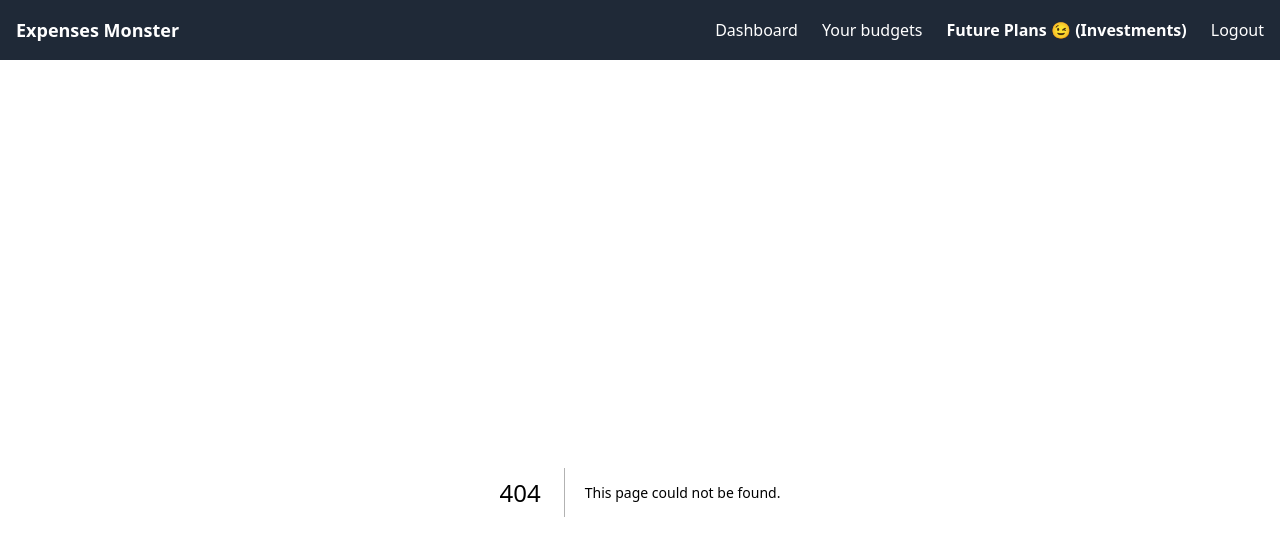
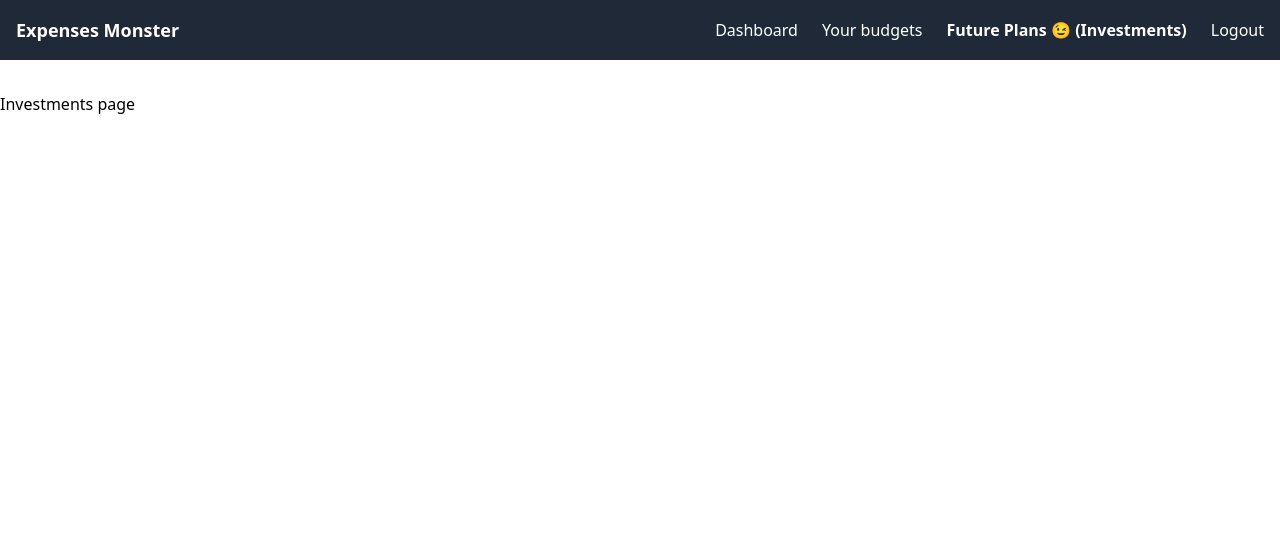
Before and after one commit to 1001pranav/expenseMonster, a Next.js app in the folder frontend/expense-tracker/: page /investments in a window 1280 px wide. Before the commit this address had no page. Shown: the top 556 px of the page. Built offline with nearby package versions, Linux system fonts and the light colour scheme.

Commit message:
File: Added investment path

```diff
--- /dev/null
+++ b/frontend/expense-tracker/pages/investments.tsx
@@ -0,0 +1,11 @@
+export default function () {
+    try {
+        return (
+            <div>
+                Investments page
+            </div>
+        )
+    } catch (error) {
+        console.error("Error: on Investments",error);
+    }
+}
```
